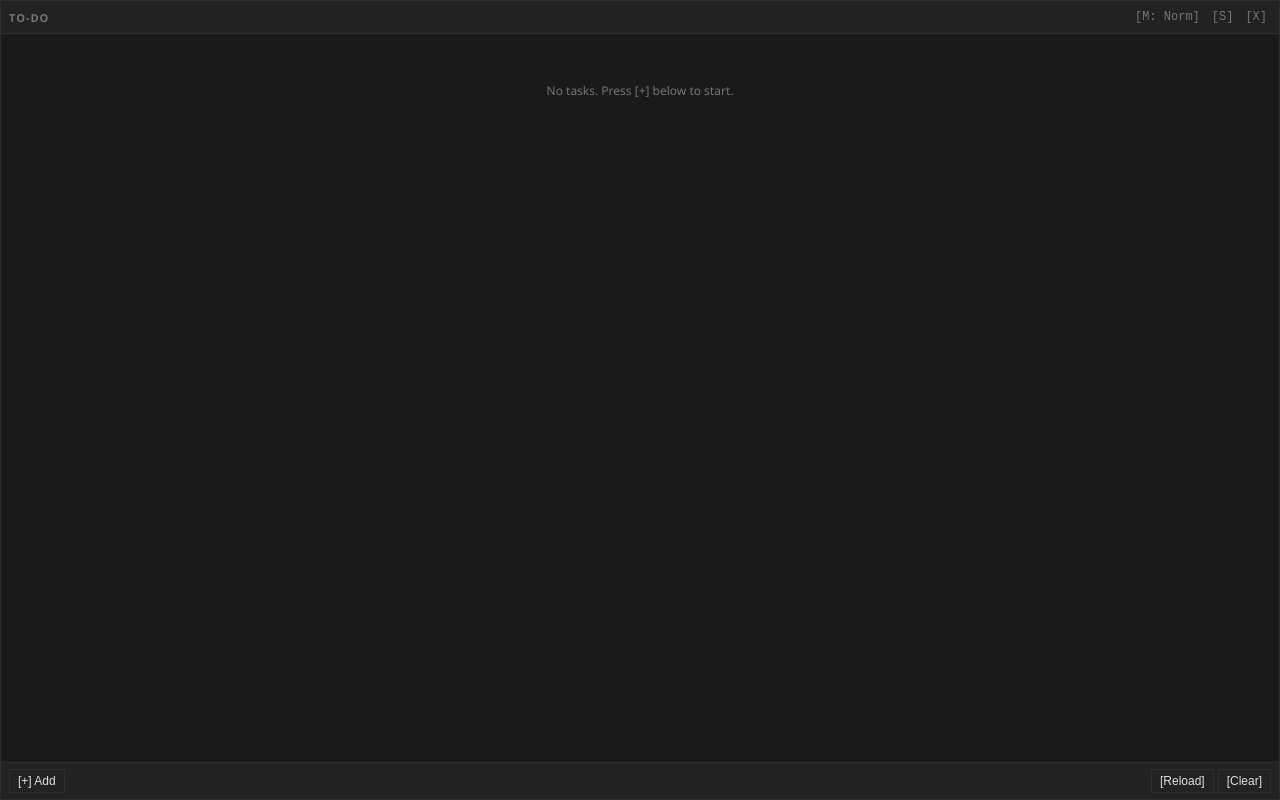
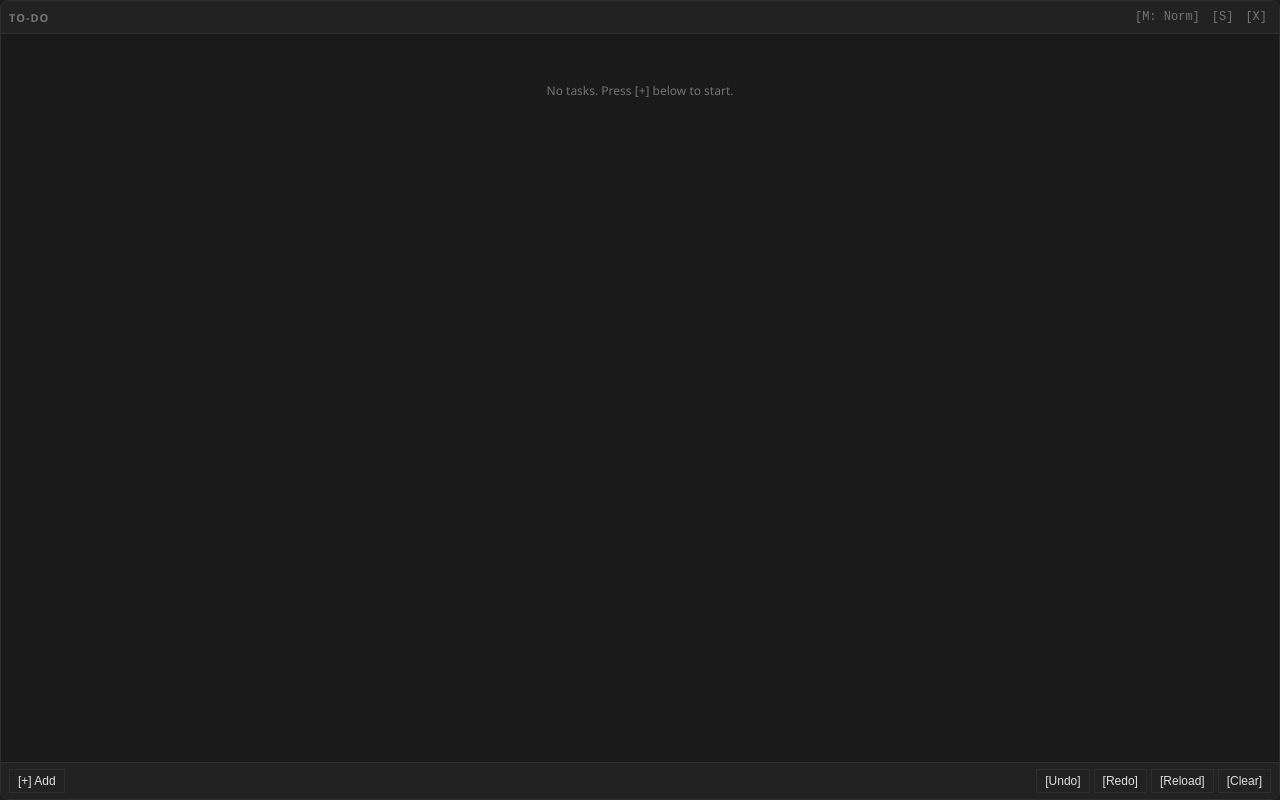
Before and after one commit to duck1642/to-do_widget, a SvelteKit app: page / in a window 1280 px wide. Built offline with nearby package versions, Linux system fonts and the light colour scheme.

Commit message:
redo/undo added

```diff
--- a/src-tauri/tauri.conf.json
+++ b/src-tauri/tauri.conf.json
@@ -18,7 +18,9 @@
         "height": 550,
         "transparent": false,
         "decorations": false,
-        "alwaysOnBottom": false
+        "alwaysOnBottom": false,
+        "minWidth": 260,
+        "minHeight": 300
       }
     ],
     "security": {
--- a/src/routes/+page.svelte
+++ b/src/routes/+page.svelte
@@ -14,6 +14,8 @@
   let statusMessage = $state("");
   let layerMode = $state("normal");
   let showModeMenu = $state(false);
+  let logPath = $state("");
+  let redoStack = $state([]);
 
   // Keep a reference to inputs to set focus programmatically
   let inputElements = {};
@@ -35,6 +37,8 @@
         filePath = await invoke("get_default_path");
         pathInputVal = filePath;
       }
+
+      logPath = filePath.replace(/\.md$/, ".jsonl");
 
       const content = await invoke("read_todo", { path: filePath });
       tasks = markdownToTasks(content);
@@ -121,9 +125,26 @@
     saveFile();
   }
 
-  function deleteTask(index) {
-    tasks.splice(index, 1);
-    saveFile();
+  async function deleteTask(index) {
+    const taskToDelete = tasks[index];
+    if (taskToDelete) {
+      // Clear redo stack on manual delete action
+      redoStack = [];
+
+      const entry = {
+        index: index,
+        task: taskToDelete
+      };
+
+      try {
+        await invoke("log_deleted_task", { path: logPath, entryJson: JSON.stringify(entry) });
+      } catch (err) {
+        showStatus("Err log: " + err);
+      }
+
+      tasks.splice(index, 1);
+      saveFile();
+    }
   }
 
   function indentTask(id) {
@@ -168,9 +189,65 @@
     }
   }
 
-  function clearCompleted() {
+  async function clearCompleted() {
+    redoStack = [];
+    const completedTasks = tasks
+      .map((t, i) => ({ task: t, index: i }))
+      .filter(x => x.task.isTask && x.task.checked);
+
+    // Log deleted completed tasks in reverse order to undo sequentially
+    for (let i = completedTasks.length - 1; i >= 0; i--) {
+      const entry = completedTasks[i];
+      try {
+        await invoke("log_deleted_task", { path: logPath, entryJson: JSON.stringify(entry) });
+      } catch (err) {
+        showStatus("Err log: " + err);
+      }
+    }
+
     tasks = tasks.filter(t => !t.isTask || !t.checked);
     saveFile();
+  }
+
+  async function undo() {
+    try {
+      const poppedLine = await invoke("pop_deleted_task", { path: logPath });
+      const entry = JSON.parse(poppedLine);
+
+      // Push to redo stack
+      redoStack.push(entry);
+
+      // Restore task at its original index
+      tasks.splice(entry.index, 0, entry.task);
+      saveFile();
+      showStatus("Undone");
+    } catch (err) {
+      if (err.includes("No history")) {
+        showStatus("No Undo");
+      } else {
+        showStatus("Err Undo: " + err);
+      }
+    }
+  }
+
+  async function redo() {
+    if (redoStack.length === 0) return;
+
+    const entry = redoStack.pop();
+    const targetTask = tasks[entry.index];
+
+    // Verify it's the correct task we restored
+    if (targetTask && targetTask.id === entry.task.id) {
+      try {
+        await invoke("log_deleted_task", { path: logPath, entryJson: JSON.stringify(entry) });
+      } catch (err) {
+        showStatus("Err log: " + err);
+      }
+
+      tasks.splice(entry.index, 1);
+      saveFile();
+      showStatus("Redone");
+    }
   }
 
   // Keyboard navigation & editing handlers
@@ -256,17 +333,11 @@
     return "Norm";
   }
 
-  function startDrag(event) {
-    if (event.target.tagName !== "BUTTON") {
-      getCurrentWindow().startDragging();
-    }
-  }
 </script>
 
 <main class="app-container">
   <!-- Title / Drag Header -->
-  <!-- svelte-ignore a11y_no_static_element_interactions -->
-  <header class="drag-header" onmousedown={startDrag} data-tauri-drag-region>
+  <header class="drag-header" data-tauri-drag-region>
     <span class="title-text" data-tauri-drag-region>
       TO-DO {statusMessage ? `[${statusMessage}]` : ""}
     </span>
@@ -375,6 +446,8 @@
   <footer class="bottom-bar">
     <button class="action-btn" onclick={() => addTask(-1, 0)}>[+] Add</button>
     <div class="footer-right">
+      <button class="action-btn" onclick={undo} title="Undo last deletion">[Undo]</button>
+      <button class="action-btn" onclick={redo} disabled={redoStack.length === 0} title="Redo last undone deletion">[Redo]</button>
       <button class="action-btn" onclick={loadFile}>[Reload]</button>
       <button class="action-btn" onclick={clearCompleted}>[Clear]</button>
     </div>
@@ -393,23 +466,33 @@
   }
 
   /* Reset and base styles */
-  :global(body) {
+  :global(html), :global(body) {
     margin: 0;
     padding: 0;
+    width: 100%;
+    height: 100%;
+    overflow: hidden;
+    background-color: var(--bg-panel) !important;
+  }
+
+  :global(body) {
     font-family: "Segoe UI", system-ui, -apple-system, sans-serif;
-    background-color: var(--bg-panel) !important;
     color: var(--text-color);
-    overflow: hidden;
     user-select: none;
+    position: relative;
   }
 
   .app-container {
+    position: absolute;
+    top: 0;
+    left: 0;
+    right: 0;
+    bottom: 0;
     display: flex;
     flex-direction: column;
-    width: 100vw;
-    height: 100vh;
     background-color: var(--bg-panel);
     border: 1px solid var(--border-color);
+    border-radius: 8px;
     box-sizing: border-box;
     overflow: hidden;
   }
@@ -424,6 +507,7 @@
     border-bottom: 1px solid var(--border-color);
     padding: 0 8px;
     cursor: move;
+    flex: none;
   }
 
   .title-text {
@@ -441,7 +525,7 @@
   /* Content body */
   .content-area {
     flex: 1;
-    overflow-y: auto;
+    overflow: auto;
     padding: 8px;
     display: flex;
     flex-direction: column;
@@ -486,6 +570,8 @@
     align-items: center;
     padding: 2px 4px;
     border-radius: 2px;
+    min-width: 320px;
+    box-sizing: border-box;
   }
 
   .task-row:hover {
@@ -525,6 +611,8 @@
     background-color: rgba(255, 255, 255, 0.02);
     border-left: 2px solid var(--text-muted);
     margin: 4px 0;
+    min-width: 320px;
+    box-sizing: border-box;
   }
 
   .raw-text {
@@ -611,6 +699,7 @@
     background-color: var(--bg-header);
     border-top: 1px solid var(--border-color);
     padding: 0 8px;
+    flex: none;
   }
 
   .footer-right {
@@ -653,4 +742,35 @@
     color: var(--accent);
     font-weight: bold;
   }
+
+  /* Custom dark scrollbar styling for WebKit (Edge WebView2) */
+  ::-webkit-scrollbar {
+    width: 6px;
+    height: 6px;
+  }
+
+  ::-webkit-scrollbar-track {
+    background: transparent;
+  }
+
+  ::-webkit-scrollbar-thumb {
+    background: #333333;
+    border-radius: 3px;
+  }
+
+  ::-webkit-scrollbar-thumb:hover {
+    background: #444444;
+  }
+
+  ::-webkit-scrollbar-corner {
+    background: transparent;
+  }
+
+  /* Hide focus outlines globally */
+  * {
+    outline: none;
+  }
+  *:focus {
+    outline: none;
+  }
 </style>
```
Also changed, not shown: 2 other files (tests, documents, lock files or other folders).
